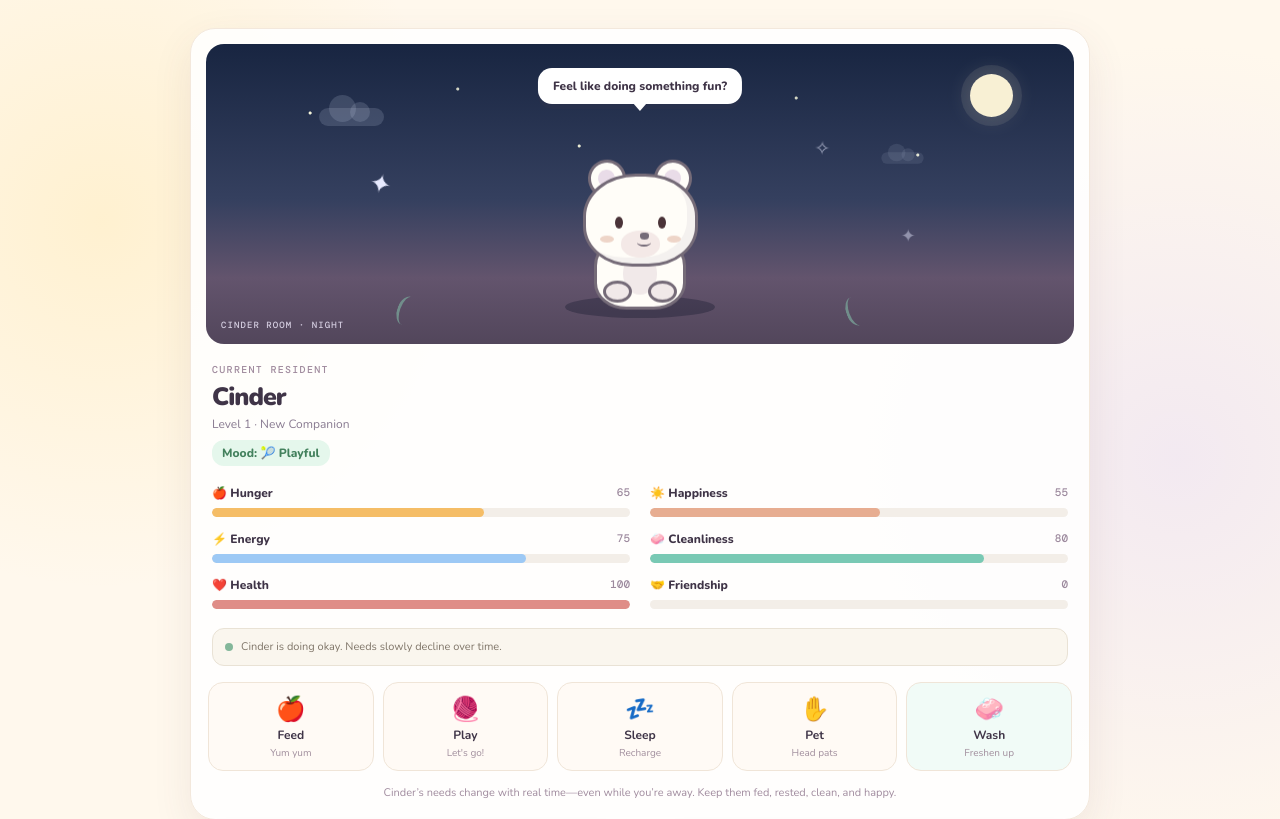
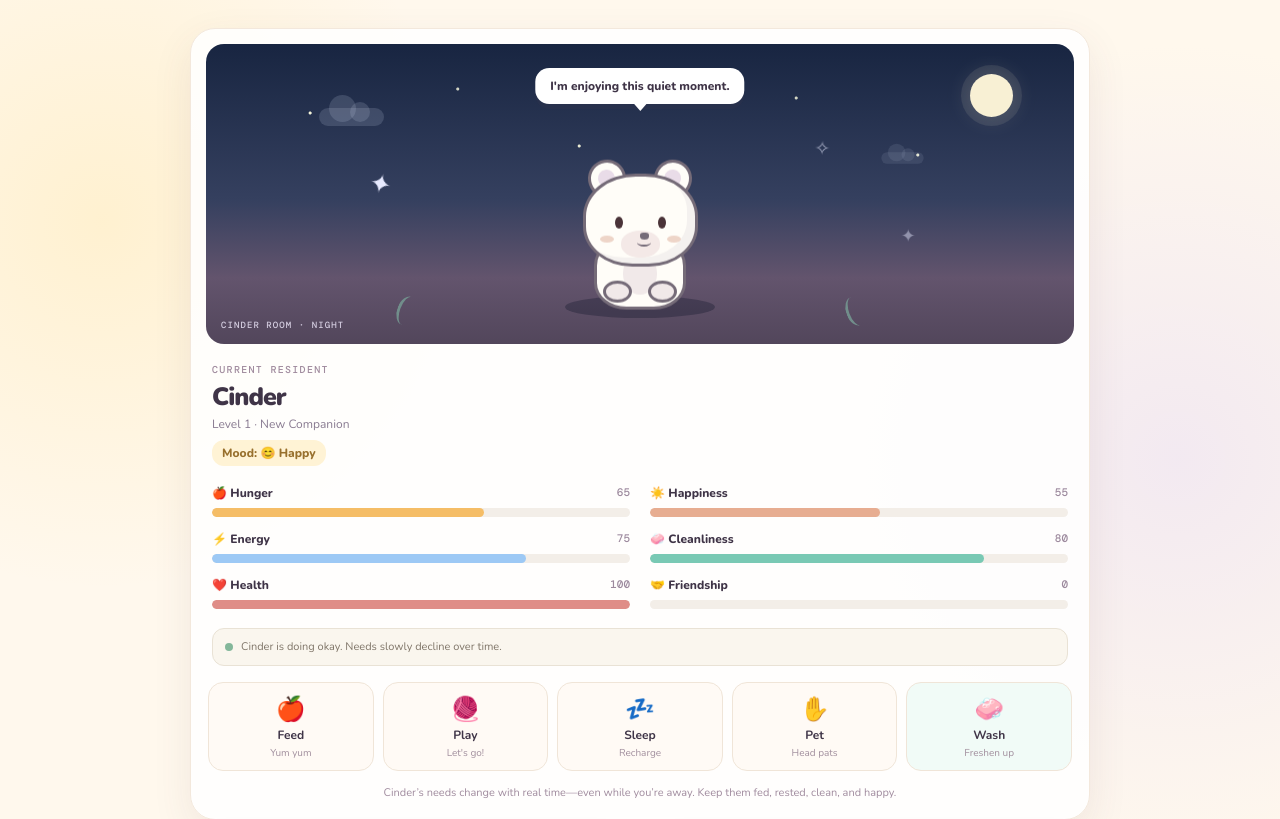
Before and after one commit to kenn-net/Cinder, a plain HTML site: page index.html in a window 1280 px wide. Shown: the top 819 px of the page. Drawn offline with nearby package versions, Linux system fonts and the light colour scheme.

Commit message:
Add files via upload

```diff
--- a/index.html
+++ b/index.html
@@ -44,7 +44,7 @@
           <p class="eyebrow">CURRENT RESIDENT</p>
           <h3 id="petName">Cinder</h3>
           <p class="pet-title" id="petTitle">Level 1 · New Companion</p>
-          <p class="current-mood" id="currentMood" aria-live="polite">Mood: 😌 Content</p>
+          <p class="current-mood" id="currentMood" aria-live="polite">Mood: 😊 Happy</p>
         </div>
       </div>
 
--- a/script.js
+++ b/script.js
@@ -187,202 +187,6 @@ const dialogue = {
     "All right, you can stay."
   ],
 
-  idle: [
-    "Just hanging out? That's fine.",
-    "It's pretty quiet right now.",
-    "I'll be here when you need me.",
-    "Taking a little break?",
-    "Nothing much happening, huh?",
-    "We can just sit here for a bit.",
-    "Hey. Just checking in.",
-    "Still there? No rush.",
-    "It's nice to have a quiet moment.",
-    "You can come back whenever you want.",
-    "I wonder what you're up to.",
-    "I'm getting comfortable over here.",
-    "No need to hurry. I'm okay.",
-    "A little quiet time is nice sometimes.",
-    "I'll wait here for you.",
-
-    // Casual chatter
-    "Hmm. What should we do next?",
-    "I was just thinking about snacks.",
-    "Do you ever just sit and forget what you were doing?",
-    "I wonder what's happening outside.",
-    "Well, this is a nice place to sit.",
-    "I have absolutely nothing to report.",
-    "Just me and my thoughts over here.",
-    "Did you know I can sit here all day?",
-    "I'm not bored. I'm just professionally relaxing.",
-    "I had a thought. I forgot it.",
-    "What a perfectly ordinary moment.",
-    "I could get used to this.",
-    "Do you think pets have hobbies?",
-    "My hobby is apparently waiting.",
-    "I wonder if I look busy enough.",
-    "If I stare at the wall long enough, will something happen?",
-    "I should probably do something productive.",
-    "Nah. Maybe later.",
-    "I feel like something is missing. Oh, right. Snacks.",
-    "This silence is kind of nice.",
-    "I wonder what your favorite thing is today.",
-    "Nothing to see here. Just a tiny pet.",
-    "I think I blinked for five minutes.",
-    "Is it weird that I'm enjoying doing nothing?",
-    "I could use a tiny adventure.",
-    "Maybe we should go somewhere. In a little while.",
-    "I'm having a very important rest.",
-    "I have no plans, and I'm sticking to them.",
-    "Do you think clouds ever get tired?",
-    "I wonder if fish get thirsty.",
-    "That was a deep thought. Probably.",
-    "I forgot what I was going to say.",
-    "Anyway, how are you doing?",
-    "I hope your day is going all right.",
-    "You don't have to entertain me, you know.",
-    "I'm pretty good at keeping myself company.",
-    "I think I'll just sit here for a bit longer.",
-    "Something tells me it's snack time somewhere.",
-    "I wonder if I could learn to juggle.",
-    "Imagine if I had tiny little shoes.",
-    "I would probably trip over them.",
-    "Sometimes doing nothing is doing enough.",
-    "I think I deserve a tiny award for sitting.",
-    "If there were a competition for waiting, I'd win.",
-    "I should write a book about doing nothing.",
-    "Chapter one: Sit down.",
-    "Chapter two: Keep sitting.",
-    "A thrilling story, honestly.",
-
-    // Friendly check-ins
-    "Hey, how's your day going?",
-    "Have you had a chance to relax today?",
-    "Don't forget to stretch a little.",
-    "Remember to drink some water, okay?",
-    "I hope things are going well for you.",
-    "You can take your time with everything.",
-    "How are you feeling right now?",
-    "I hope you aren't working too hard.",
-    "It's okay to take a break when you need one.",
-    "Just checking whether you're doing okay.",
-    "I hope something nice happens to you today.",
-    "Have you smiled at least once today?",
-    "If not, there's still time.",
-    "I hope you've eaten something good.",
-    "Don't forget to look after yourself, too.",
-    "You deserve a little downtime.",
-    "No need to rush back. Take your time.",
-    "I hope the rest of your day goes smoothly.",
-    "Whatever you're doing, I hope it works out.",
-    "You seem busy. I'll stay out of the way.",
-    "Just a little reminder to breathe.",
-    "One thing at a time, okay?",
-    "You don't have to figure everything out today.",
-    "I hope you get a peaceful moment soon.",
-    "Even a small win is still a win.",
-    "I wonder what made you smile today.",
-    "Did anything interesting happen recently?",
-    "I hope someone has been kind to you today.",
-    "Be nice to yourself, all right?",
-    "You can always take things one step at a time.",
-    "I hope you're giving yourself enough rest.",
-    "It's fine if today is just an ordinary day.",
-    "You don't have to be productive every second.",
-    "I hope you get to do something you enjoy.",
-    "Hey, don't forget to have a little fun.",
-    "I'm glad you stopped by for a bit.",
-    "No pressure. We can just hang out.",
-    "I hope tomorrow brings something good.",
-    "You're allowed to have slow days, too.",
-    "I hope things feel a little lighter soon.",
-
-    // Playful pet thoughts
-    "Psst. Hey. Nothing. Just wanted to say hi.",
-    "Did you hear that? Probably nothing.",
-    "I think I heard a snack wrapper.",
-    "Was that you? Or am I imagining things?",
-    "I could really go for a tiny hat.",
-    "What color do you think would suit me?",
-    "I bet I'd look good in a little bow tie.",
-    "Imagine me wearing sunglasses.",
-    "I'd look incredibly cool.",
-    "I wonder if I could become famous.",
-    "My talent would be sitting very still.",
-    "Autographs will cost one snack each.",
-    "I have big dreams for a little pet.",
-    "Maybe one day I'll learn a cool trick.",
-    "For now, I can blink. Watch this.",
-    "Did you see that? Incredible, right?",
-    "I think I deserve a standing ovation.",
-    "Please hold your applause.",
-    "I wonder if I could fit in a teacup.",
-    "Probably not. Worth investigating, though.",
-    "What if we gave me a tiny backpack?",
-    "I could carry absolutely nothing in it.",
-    "That sounds like a good plan to me.",
-    "I think I just invented a new game.",
-    "The rules are simple. We make them up as we go.",
-    "I bet you can't guess what I'm thinking.",
-    "It's either food or a nap.",
-    "Okay, you got it right. Again.",
-    "I wonder what my theme song would be.",
-    "Something dramatic, probably.",
-    "Cue the music. I'm about to do absolutely nothing.",
-    "I should probably get a little exercise.",
-    "Maybe I'll wiggle my ears. Does that count?",
-    "I'm saving my energy for important pet business.",
-    "This is what peak performance looks like.",
-    "I think my brain needs a software update.",
-    "Have you tried turning me off and on again?",
-    "Just kidding. Please don't.",
-    "I may be small, but my thoughts are enormous.",
-    "That sounded wise. I'm keeping it.",
-    "I wonder if I could win a staring contest.",
-    "Careful. I'm very good at staring.",
-    "Blink and you lose. Ready?",
-    "I forgot the rules already.",
-    "It's okay. We can invent new ones.",
-    "I think I would make a terrible detective.",
-    "I'd get distracted by snacks halfway through.",
-    "Mystery solved: I was hungry.",
-    "I should put that on my résumé.",
-    "Professional snack enthusiast.",
-    "Experienced nap taker.",
-    "Certified friend-shaped creature.",
-    "That last one sounds pretty official.",
-
-    // Quiet and relaxed moments
-    "It's nice when nothing needs to happen.",
-    "We can enjoy the quiet for a little while.",
-    "No big plans. No rush. Just here.",
-    "Sometimes a little peace is all you need.",
-    "The world can wait for a moment.",
-    "I don't mind the silence.",
-    "It's comfortable just being here.",
-    "You can sit with me if you want.",
-    "We don't always need something to talk about.",
-    "A quiet moment can still be a good moment.",
-    "I hope you get plenty of these little breaks.",
-    "Take your time. Nothing is chasing us.",
-    "I'm happy to keep you company.",
-    "Even doing nothing together counts as hanging out.",
-    "I wonder if time moves slower when we're relaxing.",
-    "Let's pretend we don't have any chores today.",
-    "Just for a minute, at least.",
-    "I could sit here and watch the day go by.",
-    "I hope you can enjoy a moment without worrying.",
-    "You can always come back when you're ready.",
-    "I'll be right here, doing my very important sitting.",
-    "Until something exciting happens, anyway.",
-    "Oh, wait. That was exciting. I moved my paw.",
-    "All right, back to relaxing.",
-    "I think I'll close my eyes for a second.",
-    "Don't worry, I'm still listening.",
-    "This is a pretty good place to be.",
-    "Sometimes ordinary moments turn into good memories.",
-    "Maybe this will be one of them.",
-    "Anyway, I'm glad we got to hang out."
-  ]
 };
 
 
@@ -407,7 +211,6 @@ function render() {
   const moodLabel = $("currentMood");
   const moodNames = {
     happy: "😊 Happy",
-    content: "😌 Content",
     playful: "🎾 Playful",
     sleepy: "😴 Sleepy",
     grumpy: "😣 Grumpy",
@@ -512,40 +315,104 @@ function setAchievement(id, unlocked) {
 
 const moodDialogue = {
   happy: [
-    "That was nice. I'm in a pretty good mood now.",
-    "I'm feeling good. Let's enjoy the moment.",
-    "That made my day a little better.",
-    "I like when we spend time together."
-  ],
-  content: [
-    "I'm comfortable just sitting here for a while.",
-    "Everything feels pretty settled right now.",
-    "It's a quiet moment. I don't mind that.",
-    "I'm doing okay. We can take our time."
+    "I'm feeling good today.",
+    "It's a nice, peaceful moment.",
+    "I'm glad to be here with you.",
+    "Things feel pretty good right now.",
+    "I'm enjoying this quiet moment.",
+    "It's a good day to be Cinder.",
+    "I like how calm everything feels.",
+    "It's nice just being here for a while.",
+    "I think today is going pretty well.",
+    "I feel comfortable and content right now.",
+    "Nothing much to worry about at the moment.",
+    "I'm happy to share this little moment with you.",
+    "The world feels a little brighter today.",
+    "I'm doing alright, and that feels nice.",
+    "Let's enjoy the quiet for a bit.",
+    "It's nice when things feel simple.",
+    "I could get used to a day like this.",
+    "I'm in a pretty good place right now."
   ],
   playful: [
     "I could go for a little game, if you're up for it.",
     "Feel like doing something fun?",
     "I've got some energy to spare. What should we do?",
-    "I wouldn't mind playing for a bit."
+    "I wouldn't mind playing for a bit.",
+    "Bet I can make you laugh. Want to see?",
+    "I wonder what kind of fun we can find today.",
+    "Come on, let's make something interesting happen!",
+    "I've got a little mischief in mind.",
+    "Everything looks like a game when you're in the mood.",
+    "I feel like bouncing around for a while.",
+    "What do you say to a tiny adventure?",
+    "I hope you're ready for some fun.",
+    "I have energy to burn. Got any ideas?",
+    "Let's do something silly!",
+    "I wonder if I can surprise you today.",
+    "A little playtime could make this day even better.",
+    "I'm feeling curious. What should we try?",
+    "Stay close—fun might be just around the corner."
   ],
   sleepy: [
     "I'm getting tired. I could use some rest.",
     "My energy's running low. Let's take it easy.",
     "I can barely keep my eyes open right now.",
-    "A little rest sounds pretty good."
+    "A little rest sounds pretty good.",
+    "Could we have a quiet moment? I'm worn out.",
+    "My paws feel heavy today.",
+    "I might close my eyes for just a minute.",
+    "Everything feels extra cozy when I'm sleepy.",
+    "I need to recharge before doing much else.",
+    "A soft place to rest would be wonderful.",
+    "I'm trying not to yawn, but it's hard.",
+    "Maybe I'll dream about something nice.",
+    "I don't have much energy left to spare.",
+    "Let's slow down for a little while.",
+    "I could really use a peaceful nap.",
+    "My eyelids are getting heavier by the second.",
+    "I think my bed is calling my name.",
+    "Just a little rest, then I'll feel better."
   ],
   grumpy: [
     "I'm not feeling my best right now.",
     "Could you help me sort out what I need?",
     "I'm a bit uncomfortable. Something's bothering me.",
-    "I'm having a rough moment. Let's take care of things."
+    "I'm having a rough moment. Let's take care of things.",
+    "Hmm. Something just doesn't feel right.",
+    "I could use a little help getting comfortable.",
+    "I'm feeling rather cranky at the moment.",
+    "Can we fix what's bothering me?",
+    "I'm not in the mood for much until I feel better.",
+    "Everything seems a little irritating right now.",
+    "I think one of my needs has been neglected.",
+    "Could we take a moment to check on me?",
+    "I'm trying to be patient, but it's a rough day.",
+    "Something's off, and I'd like it sorted out.",
+    "I might be a bit snappy until I feel better.",
+    "Let's figure out what I need before anything else.",
+    "I'm uncomfortable. A little care might help.",
+    "I don't feel like myself just now."
   ],
   lonely: [
     "It's been quiet here. I'm glad you're around.",
     "I was hoping we'd spend a little time together.",
     "It's nice to have some company again.",
-    "I missed having you around."
+    "I missed having you around.",
+    "I was starting to wonder when I'd see you again.",
+    "It's better when there's someone to share the moment with.",
+    "I have a lot of quiet thoughts to tell you about.",
+    "Could you stay with me for a little while?",
+    "I like it when we get to spend time together.",
+    "The place feels less quiet now that you're here.",
+    "I was hoping for a little company today.",
+    "It's good to have you back beside me.",
+    "I saved a little moment just for us.",
+    "I don't need much—just a bit of your time.",
+    "I feel less alone when you're nearby.",
+    "I was wondering what you've been up to.",
+    "Let's keep each other company for a while.",
+    "I'm glad this quiet moment isn't just mine anymore."
   ]
 };
 
@@ -563,20 +430,15 @@ function getCurrentMood({ action = null, idle = false } = {}) {
     return "lonely";
   }
 
-  const positiveAction = ["feed", "play", "pet", "wash"].includes(action);
-  if (positiveAction || now - (Number(state.lastPositiveInteractionAt) || 0) < 5 * 60 * 1000) {
-    return "happy";
-  }
-
   const lastPlay = Number(state.lastPlayAt) || 0;
-  if (Number(state.energy) >= 50 && (!lastPlay || now - lastPlay >= 30 * 60 * 1000)) {
+  if (Number(state.energy) >= 50 && lastPlay && now - lastPlay >= 30 * 60 * 1000) {
     return "playful";
   }
-  return "content";
+  return "happy";
 }
 
-function showMoodDialogue({ action = null, fallback = null, idle = false } = {}) {
-  const mood = getCurrentMood({ action, idle });
+function showMoodDialogue({ fallback = null, idle = false } = {}) {
+  const mood = getCurrentMood({ idle });
 
   // Both idle chatter and action responses use the current mood. During
   // interactions, choose from that mood's lines too, rather than always
@@ -769,7 +631,7 @@ function doAction(action) {
       state.happiness = clamp(state.happiness + 2);
       const gain = state.happiness < 15 || state.energy < 10 ? 0 : 1;
       state.friendship = Math.min(FRIENDSHIP_GOAL, state.friendship + gain);
-      showMoodDialogue({ action, fallback: randomItem(responses) });
+      showMoodDialogue({ fallback: randomItem(responses) });
       note.textContent = gain
         ? `You fed ${state.name}. +1 friendship. Needs keep declining as time passes.`
         : `You fed ${state.name}. Cinder needs more rest or comfort before this builds friendship.`;
@@ -787,7 +649,7 @@ function doAction(action) {
       const gain = state.hunger < 15 || state.energy < 15 ? 1 : 2;
       state.friendship = Math.min(FRIENDSHIP_GOAL, state.friendship + gain);
       state.lastPlayAt = Date.now();
-      showMoodDialogue({ action, fallback: randomItem(responses) });
+      showMoodDialogue({ fallback: randomItem(responses) });
       note.textContent = `You played with ${state.name}. +${gain} friendship, but it used energy and increased hunger.`;
       pet.classList.add("playing");
     }
@@ -795,7 +657,7 @@ function doAction(action) {
     state.energy = clamp(state.energy + 22);
     state.happiness = clamp(state.happiness - 2);
     state.hunger = clamp(state.hunger - 1);
-    showMoodDialogue({ action, fallback: randomItem(responses) });
+    showMoodDialogue({ fallback: randomItem(responses) });
     note.textContent = `${state.name} rested. Energy recovered, but hunger and happiness still need attention.`;
     pet.classList.add("sleeping");
     $("scene").classList.add("sleeping");
@@ -808,7 +670,7 @@ function doAction(action) {
       state.happiness = clamp(state.happiness + 7);
       const gain = state.energy < 10 || state.hunger < 10 ? 0 : 1;
       state.friendship = Math.min(FRIENDSHIP_GOAL, state.friendship + gain);
-      showMoodDialogue({ action, fallback: randomItem(responses) });
+      showMoodDialogue({ fallback: randomItem(responses) });
       note.textContent = gain
         ? `You spent a quiet moment with ${state.name}. +1 friendship.`
         : `You comforted ${state.name}, but they need food or rest before friendship can grow.`;
@@ -829,7 +691,7 @@ function doAction(action) {
     state.happiness = clamp(state.happiness + 2);
     const gain = state.health < 10 || state.hunger < 10 ? 0 : 1;
     state.friendship = Math.min(FRIENDSHIP_GOAL, state.friendship + gain);
-    showMoodDialogue({ action, fallback: randomItem(responses) });
+    showMoodDialogue({ fallback: randomItem(responses) });
     note.textContent = `You cleaned ${state.name}. Cleanliness restored${gain ? " and +1 friendship" : ""}.`;
     pet.classList.add("happy");
   }
```
